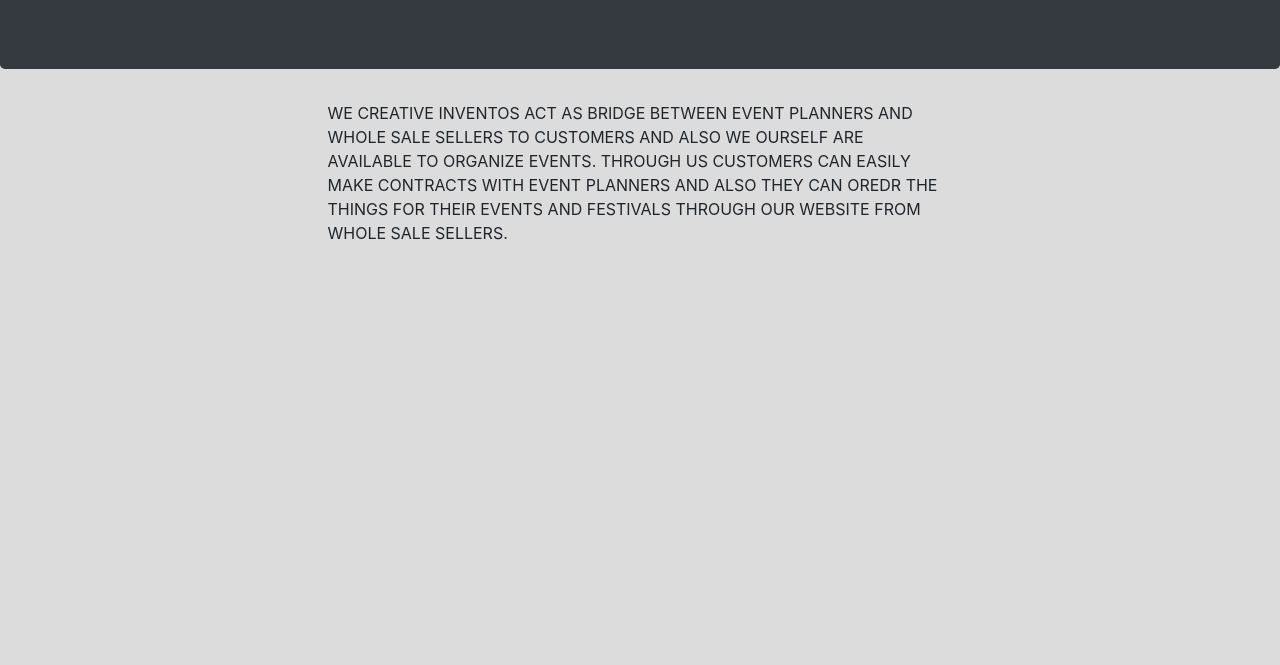
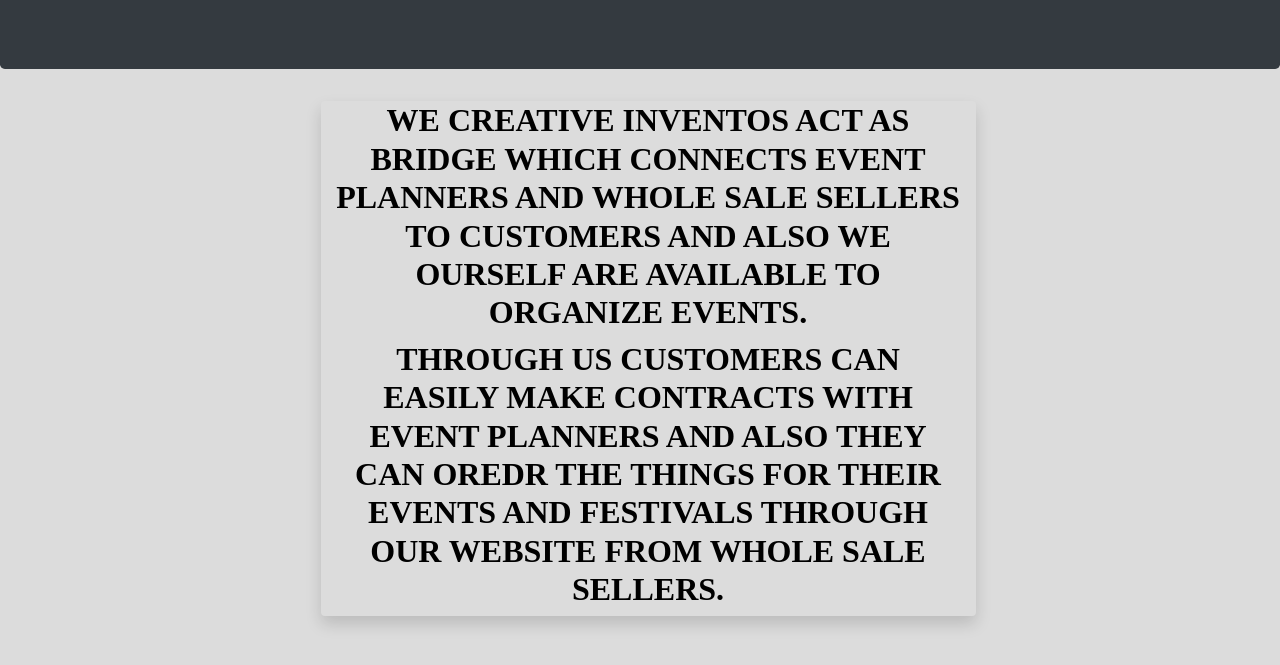
Before and after one commit to sainithin9/CREATIVE-INVENTOS, a plain HTML site: page about.html in a window 1280 px wide. Shown: the part 117-782 px from the top of the page. Drawn offline with nearby package versions, Linux system fonts and the light colour scheme.

Commit message:
Update about.html

```diff
--- a/about.html
+++ b/about.html
@@ -22,9 +22,9 @@
         <div class="col-md-3 rounded pb-4">
 
         </div>
-        <div class="col-md-6 rounded pb-4">
-                WE CREATIVE INVENTOS ACT AS BRIDGE BETWEEN EVENT PLANNERS AND WHOLE SALE SELLERS TO CUSTOMERS AND ALSO WE OURSELF ARE AVAILABLE TO ORGANIZE EVENTS.
-                THROUGH US CUSTOMERS CAN EASILY MAKE CONTRACTS WITH EVENT PLANNERS AND ALSO THEY CAN OREDR THE THINGS FOR THEIR EVENTS AND FESTIVALS THROUGH OUR WEBSITE FROM WHOLE SALE SELLERS.
+        <div class="col-md-6 ml-2 m4-2 shadow rounded">
+            <h2 style="text-align: center;font-family: 'Times New Roman', Times, serif;color:black">WE CREATIVE INVENTOS ACT AS BRIDGE WHICH CONNECTS EVENT PLANNERS AND WHOLE SALE SELLERS TO CUSTOMERS AND ALSO WE OURSELF ARE AVAILABLE TO ORGANIZE EVENTS.</h2>
+            <h2 style="text-align: center;font-family: 'Times New Roman', Times, serif;color:black">   THROUGH US CUSTOMERS CAN EASILY MAKE CONTRACTS WITH EVENT PLANNERS AND ALSO THEY CAN OREDR THE THINGS FOR THEIR EVENTS AND FESTIVALS THROUGH OUR WEBSITE FROM WHOLE SALE SELLERS.</h2>
         </div>
         <div class="col-md-3 rounded pb-4">
 
```
